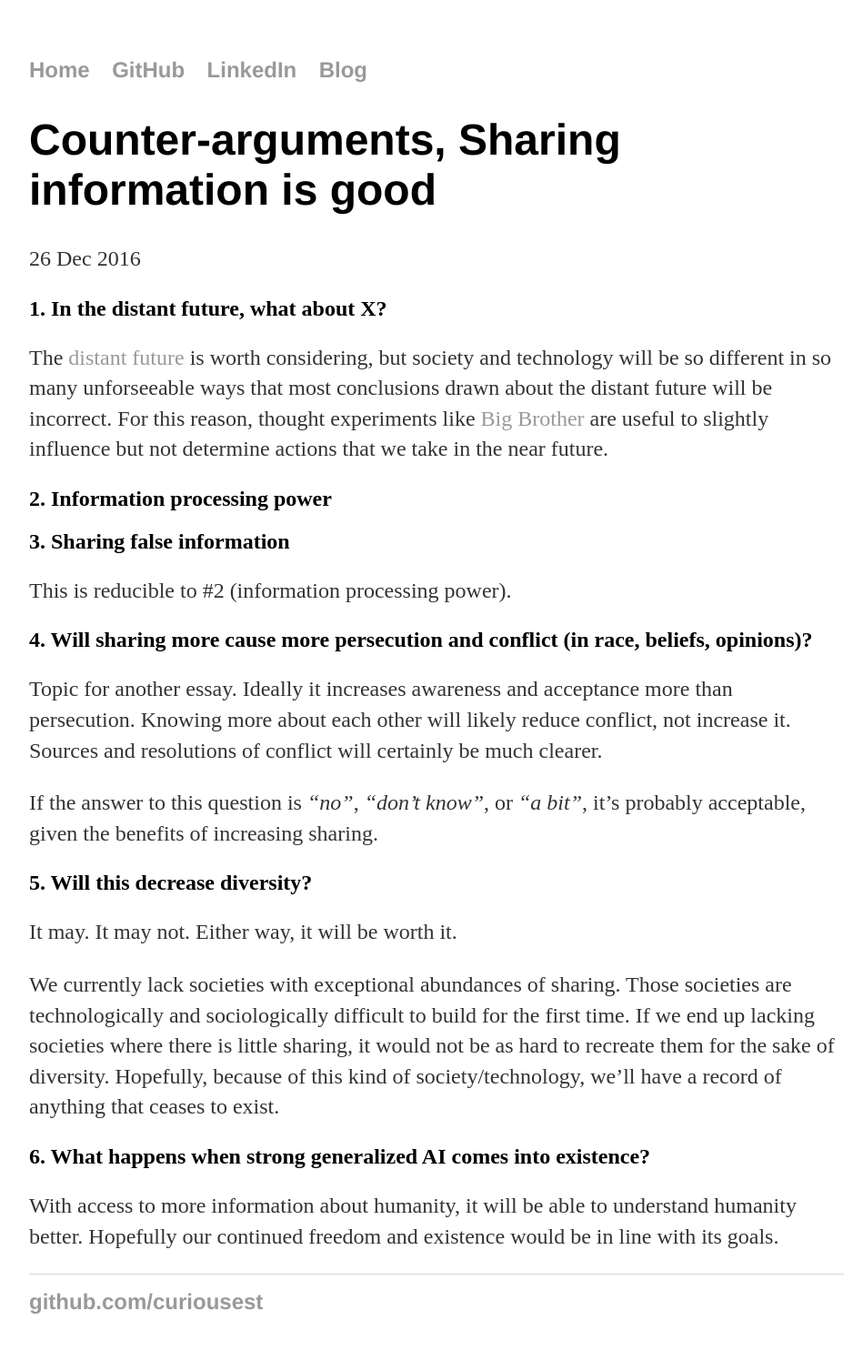
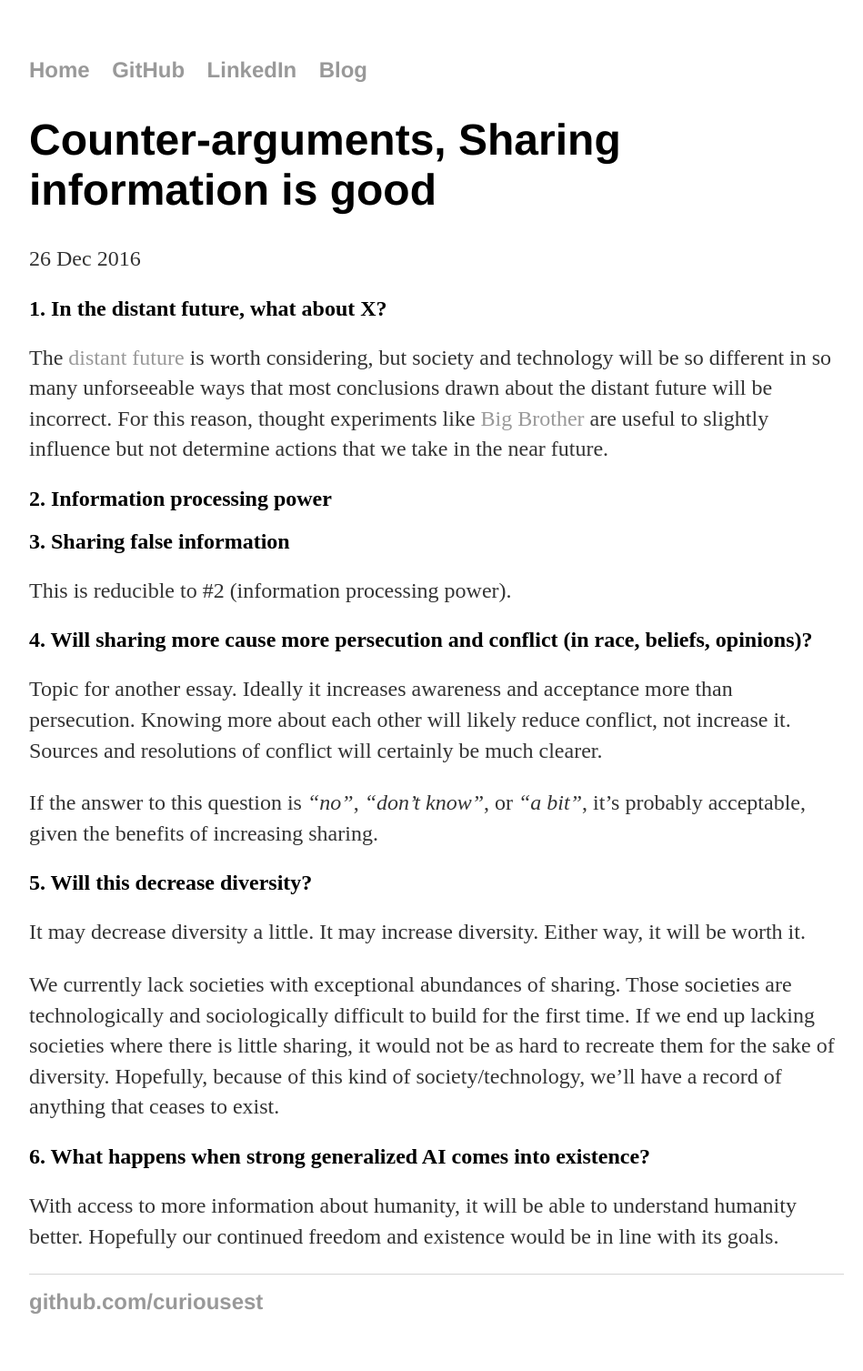
Before and after one commit to curiousest/curiousest.github.io, a Jekyll site: the page built from _posts/2016-12-26-counter-arguments-sharing-is-good.md, in a window 1280 px wide. Shown: the whole page at 91% size, without its empty margins (160-1109 px from the left). Built offline with Jekyll 4.4.1, drawn with Linux system fonts in a browser that asks for light colours.

Commit message:
Update 2016-12-26-counter-arguments-sharing-is-good.md

```diff
--- a/_posts/2016-12-26-counter-arguments-sharing-is-good.md
+++ b/_posts/2016-12-26-counter-arguments-sharing-is-good.md
@@ -25,7 +25,7 @@ If the answer to this question is *"no"*, *"don't know"*, or *"a bit"*, it's pro
 
 ## 5. Will this decrease diversity?
 
-It may. It may not. Either way, it will be worth it.
+It may decrease diversity a little. It may increase diversity. Either way, it will be worth it.
 
 We currently lack societies with exceptional abundances of sharing. Those societies are technologically and sociologically difficult to build for the first time. If we end up lacking societies where there is little sharing, it would not be as hard to recreate them for the sake of diversity. Hopefully, because of this kind of society/technology, we'll have a record of anything that ceases to exist.
 
```
